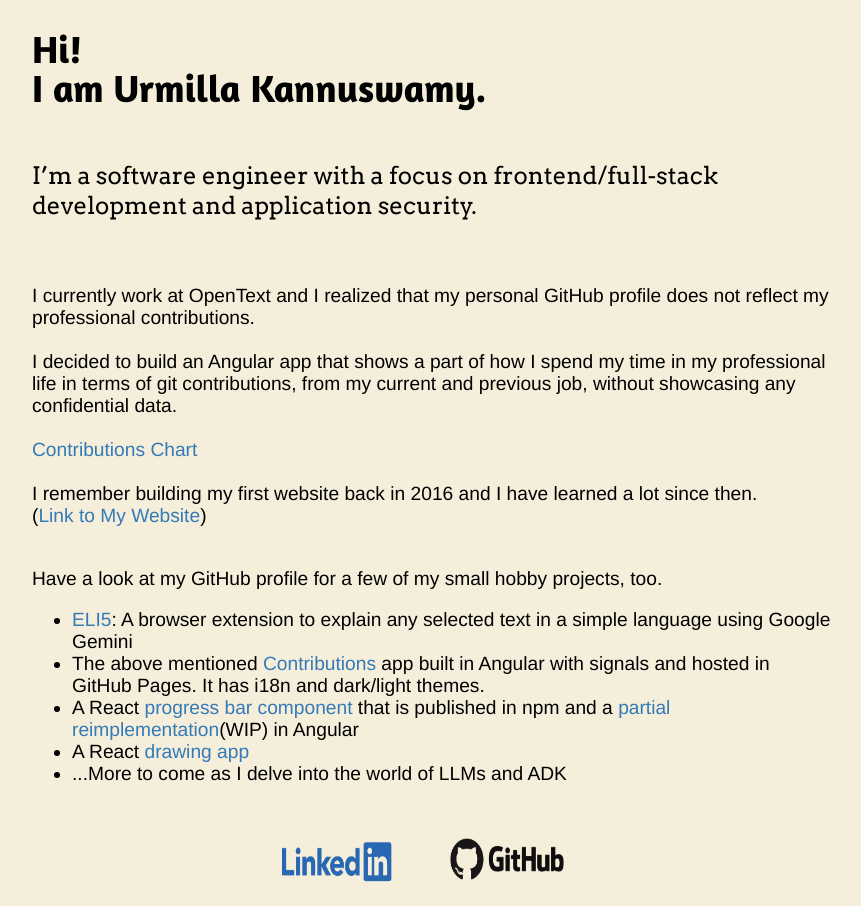
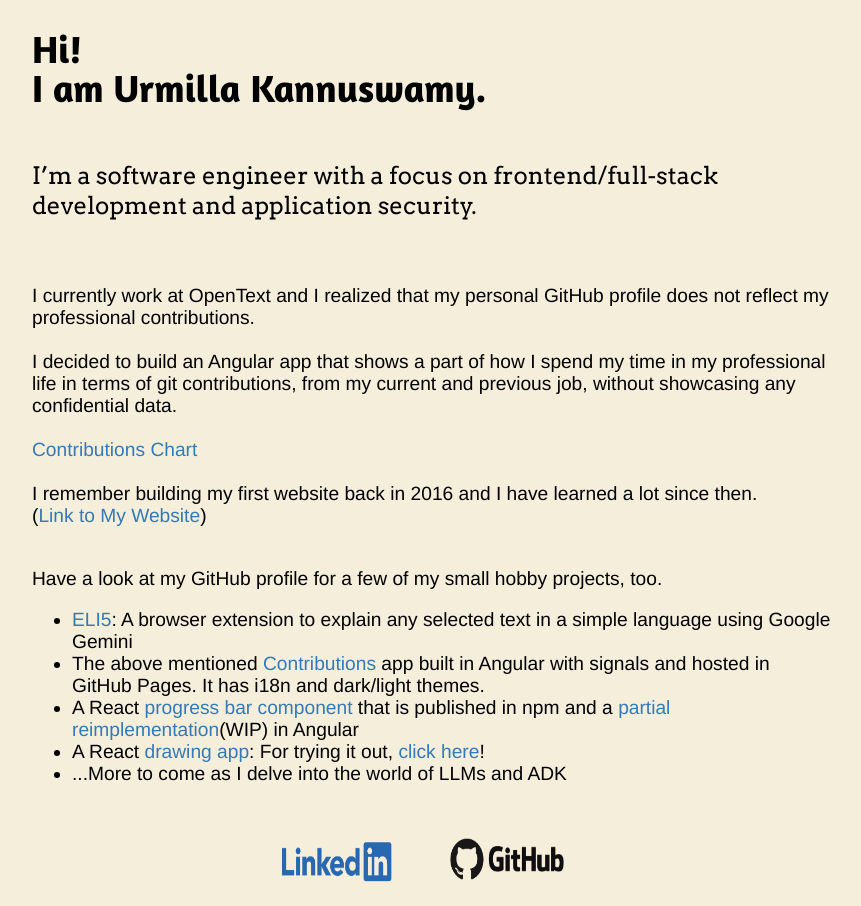
Before and after one commit to urmilla017/urmilla017.github.io, a plain HTML site: page index.html in a window 1280 px wide. Shown: the whole page, without its empty margins (208-1069 px from the left). Drawn offline with Linux system fonts and the light colour scheme.

Commit message:
update github.io

```diff
--- a/index.html
+++ b/index.html
@@ -36,7 +36,7 @@
                         <li><a class="urls" href="https://github.com/urmilla017/eli5-extension">ELI5</a>: A browser extension to explain any selected text in a simple language using Google Gemini</li>
                         <li>The above mentioned <a class="urls" href="https://github.com/urmilla017/contributions">Contributions</a> app built in Angular with signals and hosted in GitHub Pages. It has i18n and dark/light themes.</li>
                         <li>A React <a class="urls" href="https://www.npmjs.com/package/react-progress-component">progress bar component</a> that is published in npm and a <a class="urls" href="https://github.com/urmilla017/angular-progress">partial reimplementation</a>(WIP) in Angular</li>
-                        <li>A React <a class="urls" href="https://github.com/urmilla017/react-drawing-app">drawing app</a></li>
+                        <li>A React <a class="urls" href="https://github.com/urmilla017/react-drawing-app">drawing app</a>: For trying it out, <a class="urls" href="https://urmilla017.github.io/react-drawing-app/">click here</a>!</li>
                         <li>...More to come as I delve into the world of LLMs and ADK</li>
                     </ul>
                 </p>
```
